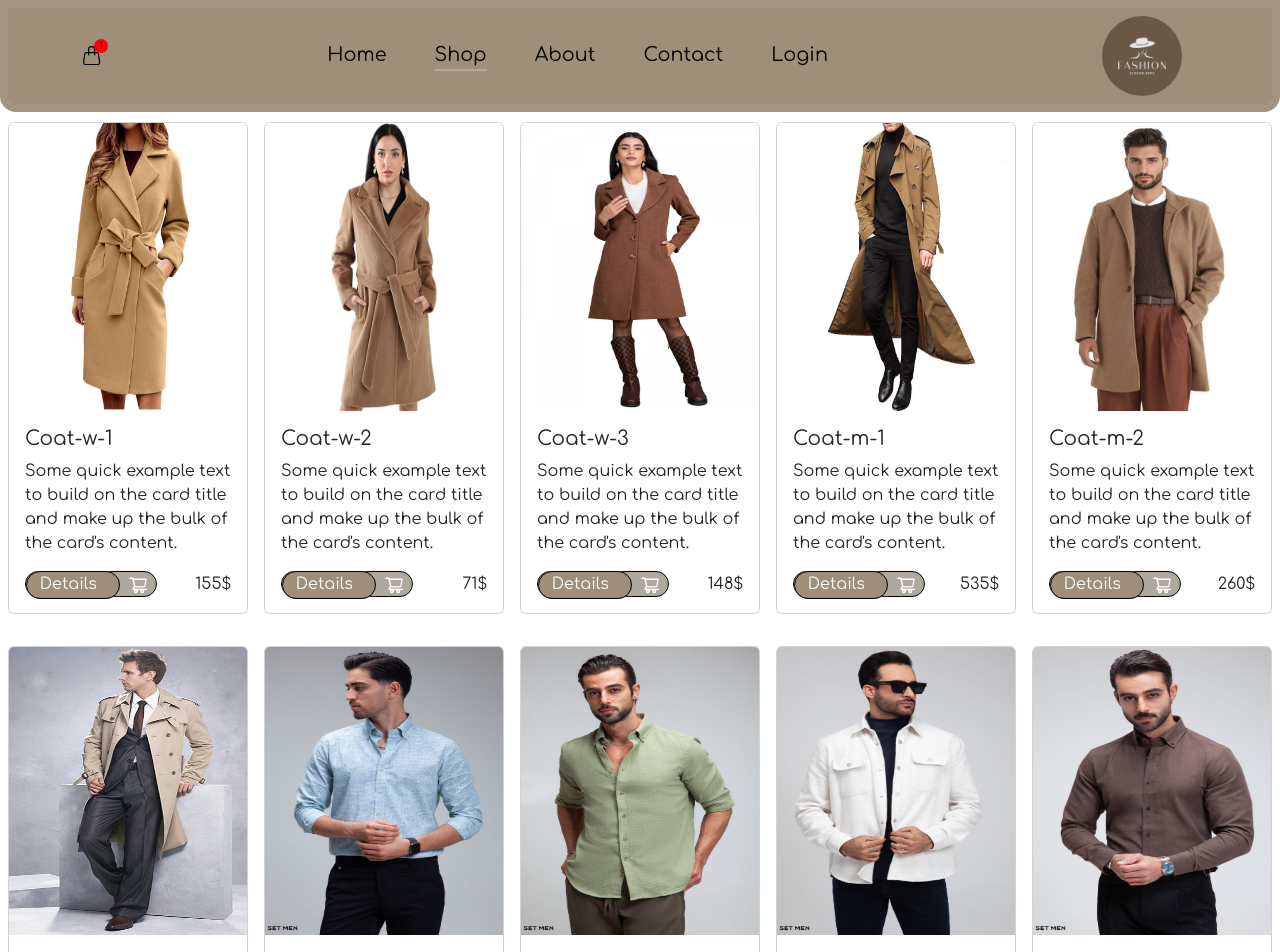
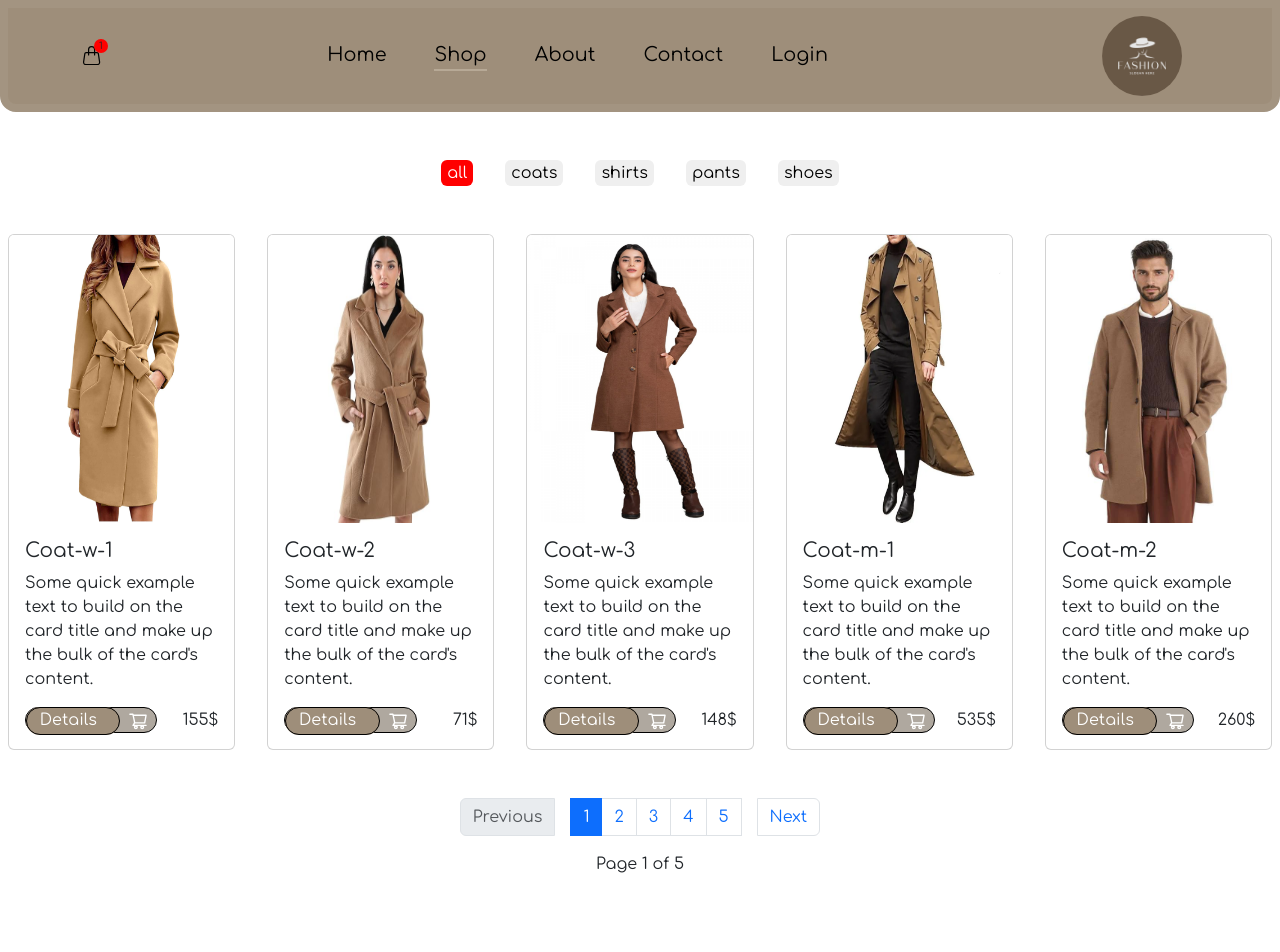
Before and after one commit to alireza139/Online_Shop, a React (Create React App) app: page /shop in a window 1280 px wide. Shown: the top 952 px of the page. After the commit the page ends 876 px from the top, so only its background shows below. Built offline with nearby package versions, Linux system fonts and the light colour scheme.

Commit message:
Second commit

```diff
--- a/src/pages/shop/Shop.css
+++ b/src/pages/shop/Shop.css
@@ -3,17 +3,45 @@
     grid-template-columns: auto auto auto auto auto;
     justify-content: space-evenly;
     grid-row-gap: 2rem;
+    display: grid;
+    grid-template-columns: repeat(5, 1fr);
+    /* 👈 مثلا ۴ ستون ثابت */
+    gap: 1rem;
 }
 
 .filtered button {
     border: none;
     border-radius: 6px;
 }
-.activeModeFiltered{
+
+.activeModeFiltered {
     background-color: red;
     color: white;
 }
-.btn-categories-style{
+
+.btn-categories-style {
     text-decoration: none;
     margin: 0 1rem;
 }
+
+/* لپ‌تاپ و تبلت بزرگ */
+@media (max-width: 1200px) {
+    .shop-box {
+        grid-template-columns: repeat(3, 1fr);
+    }
+}
+
+/* تبلت */
+@media (max-width: 768px) {
+    .shop-box {
+        grid-template-columns: repeat(2, 1fr);
+    }
+}
+
+/* موبایل */
+@media (max-width: 576px) {
+    .shop-box {
+        grid-template-columns: 1fr;
+        /* یک ستون */
+    }
+}
--- a/src/pages/shop/Shop.js
+++ b/src/pages/shop/Shop.js
@@ -1,25 +1,52 @@
-import React, { useContext, useState } from 'react'
+import React, { useContext, useState, useMemo } from 'react'
 import ProductCard from '../../components/productCart/ProductCard'
 import Toast from '../../components/toast/Toast'
 import './Shop.css'
 import productsContext from '../../context/ProductsContext'
 
 export default function Shop() {
-  const contextData = useContext(productsContext)
+  const { productsList } = useContext(productsContext)
 
-  let categories = ["all", ...new Set(contextData.productsList.map(product => product.category))]
+  let categories = ["all", ...new Set(productsList.map(product => product.category))]
 
   const [chosenCategory, setChosenCategory] = useState("all")
+  const [loading, setLoading] = useState(false)
+  const [currentPage, setCurrentPage] = useState(1)
+
+  const pageSize = 5
+
+  // 1️⃣ اول فیلتر
+  const filteredProducts = useMemo(() => {
+    return chosenCategory === "all"
+      ? productsList
+      : productsList.filter(product => product.category === chosenCategory)
+  }, [chosenCategory, productsList])
+
+  // 2️⃣ بعد pagination
+  const chosenPageItems = useMemo(() => {
+    let endIndex = currentPage * pageSize
+    let firstIndex = endIndex - pageSize
+    return filteredProducts.slice(firstIndex, endIndex)
+  }, [filteredProducts, currentPage])
+
+  // تعداد کل صفحات
+  const pageCount = Math.ceil(filteredProducts.length / pageSize)
+  const pagesNumbers = Array.from(Array(pageCount).keys())
 
   const filterBtnHandler = (category) => {
     setChosenCategory(category)
+    setCurrentPage(1)   // 👈 برگرد به صفحه اول
   }
 
   return (
     <>
-      <div className='filtered d-flex justify-content-center mt-5'>
-        {
-          categories.map(category =>
+      {loading ? (
+        <p className="text-center mt-4">Loading...</p>
+      ) : (
+        <>
+          {/* دکمه‌های فیلتر */}
+          <div className='filtered d-flex justify-content-center' style={{ marginTop: "10rem" }}>
+            {categories.map(category =>
               <button
                 key={category}
                 onClick={() => filterBtnHandler(category)}
@@ -27,20 +54,52 @@ export default function Shop() {
               >
                 {category}
               </button>
-          )
-        }
+            )}
           </div>
 
+          {/* محصولات */}
           <div className='shop-box my-5'>
-        {
-          chosenCategory === "all"
-            ? contextData.productsList.map(product => <ProductCard key={product.id} {...product} />)
-            : contextData.productsList
-              .filter(product => product.category === chosenCategory)
-              .map(product => <ProductCard key={product.id} {...product} />)
-        }
+            {chosenPageItems.map(product => <ProductCard key={product.id} {...product} />)}
           </div>
-      <Toast></Toast>
+          <Toast />
+
+          {/* pagination */}
+          <nav>
+            <ul className="pagination d-flex justify-content-center">
+              <li
+                className={`page-item me-3 ${currentPage === 1 ? "disabled" : ""}`}
+                onClick={() => currentPage > 1 && setCurrentPage(currentPage - 1)}
+                style={{ cursor: "pointer" }}
+              >
+                <span className="page-link">Previous</span>
+              </li>
+
+              {pagesNumbers.map(pageNumber => (
+                <li
+                  key={pageNumber + 1}
+                  className={pageNumber + 1 === currentPage ? 'page-item active' : 'page-item'}
+                  style={{ cursor: "pointer" }}
+                  onClick={() => setCurrentPage(pageNumber + 1)}
+                >
+                  <span className="page-link">{pageNumber + 1}</span>
+                </li>
+              ))}
+
+              <li
+                className={`page-item ms-3 ${currentPage === pageCount ? "disabled" : ""}`}
+                onClick={() => currentPage < pageCount && setCurrentPage(currentPage + 1)}
+                style={{ cursor: "pointer" }}
+              >
+                <span className="page-link">Next</span>
+              </li>
+            </ul>
+          </nav>
+
+          <div className="text-center mt-2">
+            Page {currentPage} of {pageCount}
+          </div>
+        </>
+      )}
     </>
   )
 }
```
Lines whose indentation alone changed are shown as unchanged.
